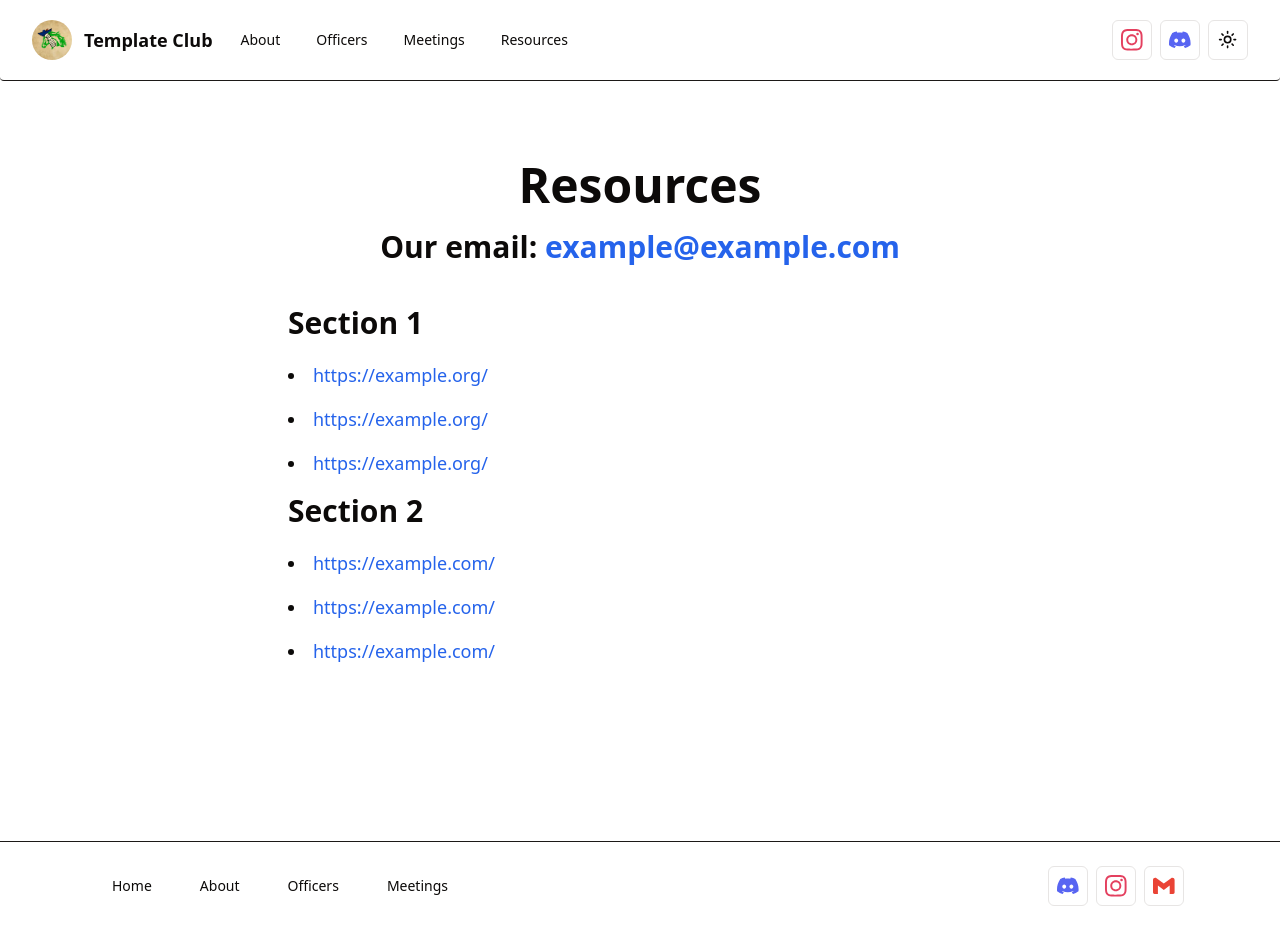
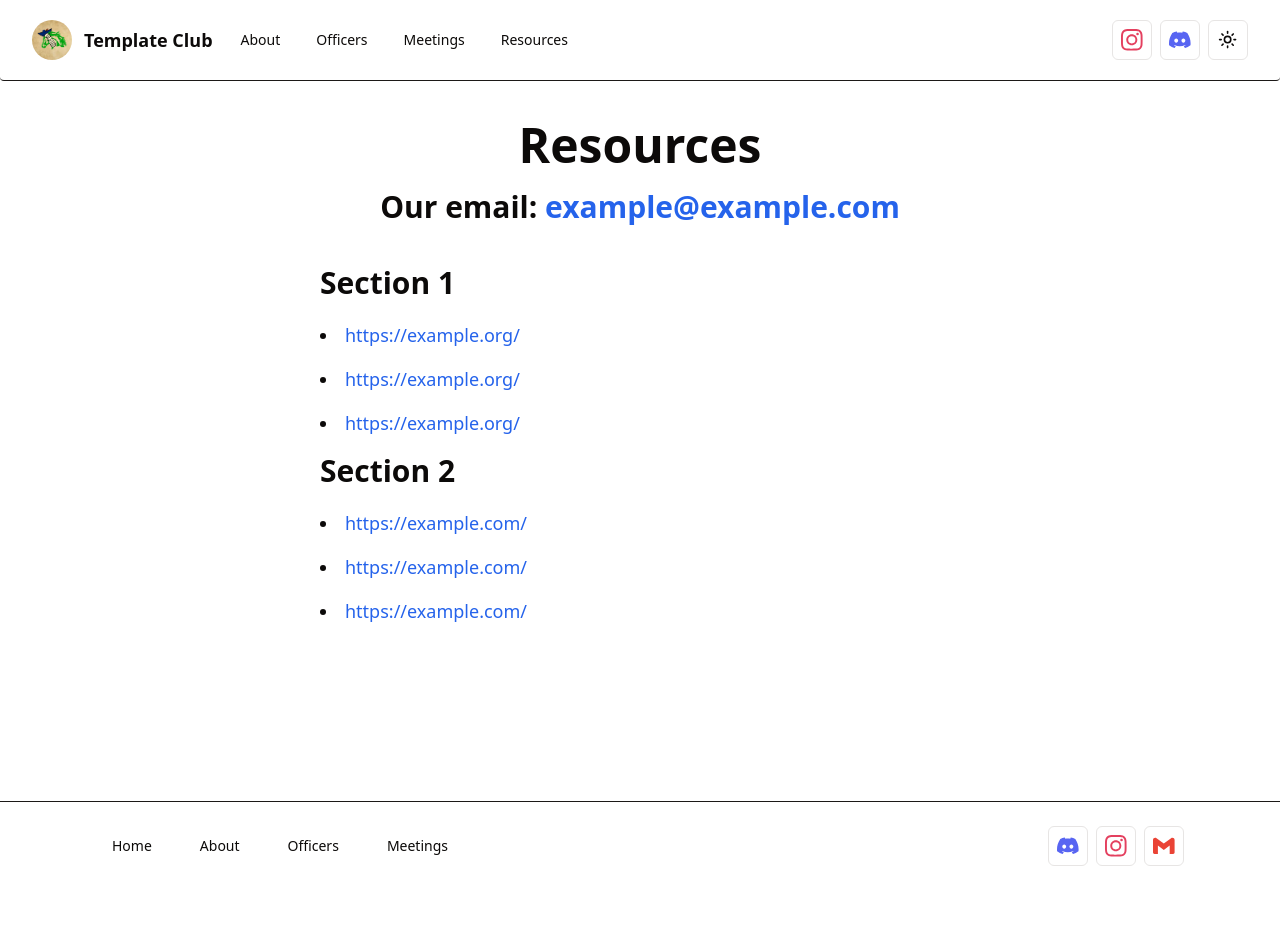
Before and after one commit to homesteadmathclub/new-website, a Next.js app: page /resources in a window 1280 px wide. After the commit the page ends 890 px from the top, so only its background shows below. Built offline with nearby package versions, Linux system fonts and the light colour scheme.

Commit message:
Fixed resouces page

```diff
--- a/src/app/resources/page.js
+++ b/src/app/resources/page.js
@@ -4,9 +4,8 @@ import config from '@/lib/config.js';
 
 export default function Resources() {
 	return (
-		<main className='min-h-[90dvh] grid flex-col gap-y-[10rem] mt-10'>
-			<div className='h-full text-sm items-center justify-center w-[60%] lg:w-[55%] mx-auto pt-[5dvh] lg:pt-[5dvh]'>
-				<div className='m-auto text-center justify-center flex-col'>
+		<main className='min-h-[90dvh] w-[85%] lg:w-[50%] mx-auto pt-[5dvh] lg:pt-[5dvh] flex flex-col pb-16'>
+			<div className='text-center items-center justify-center flex-col'>
 				<h1 className='font-bold text-5xl mb-5'>Resources</h1>
 				<h1 className='font-bold text-3xl mb-10'>
 					Our email: {" "}
@@ -27,7 +26,6 @@ export default function Resources() {
 					)}
 				</div>
 			)}
-			</div>
 		</main>
 	);
 }
```
Also changed, not shown: 1 other file (tests, documents, lock files or other folders). Lines whose indentation alone changed are shown as unchanged.
